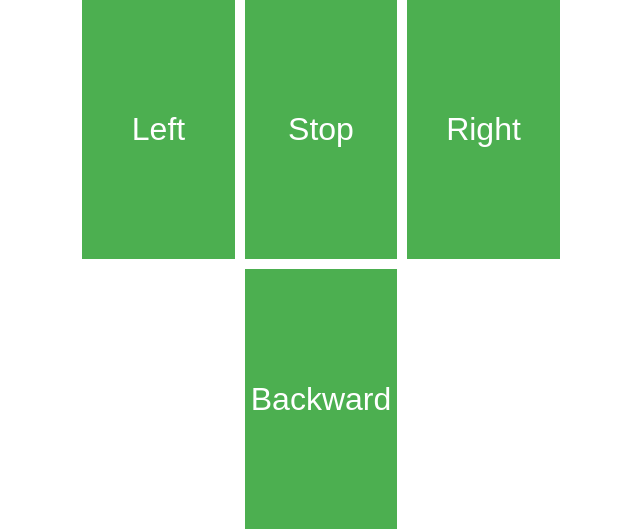
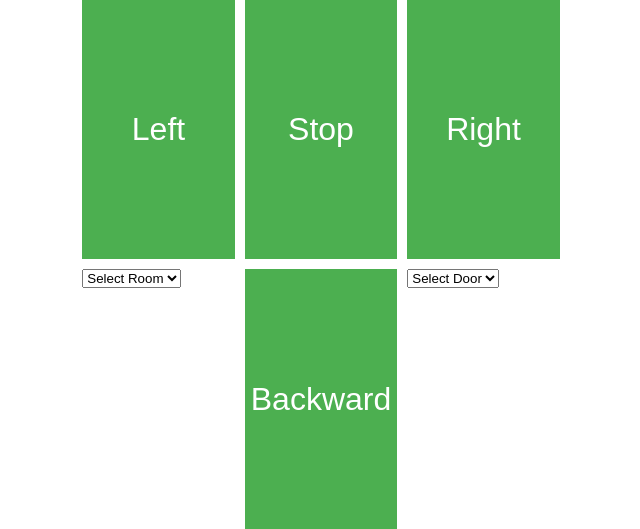
Before and after one commit to CiudadAlex/RobotCarServer, a Flask app: page /ui in a window 1280 px wide. Shown: the part 271-800 px from the top of the page, without its empty margins (319-959 px from the left). Run offline with Flask 3, Linux system fonts and the light colour scheme; parts of the project's set-up code (start-up, migrations or seed data) failed here and were passed over.

Commit message:
RobotCarServer

```diff
--- a/servers/templates/ui.html
+++ b/servers/templates/ui.html
@@ -43,14 +43,24 @@
         <button class="button" onclick="callMoveRestAPI('turn_left',0.15)">Left</button>
         <button class="button" onclick="callMoveRestAPI('stop',0.5)">Stop</button>
         <button class="button" onclick="callMoveRestAPI('turn_right',0.15)">Right</button>
-        <div></div>
+        <div>
+            <select id="combo_room">
+                <option value="">Select Room</option>
+            </select>
+        </div>
         <button class="button" onclick="callMoveRestAPI('backward',1.0)">Backward</button>
-        <div></div>
+        <div>
+            <select id="combo_door">
+                <option value="">Select Door</option>
+            </select>
+        </div>
     </div>
 
     <script>
+        const base_url = 'http://192.168.0.19:8088';
+
         function callMoveRestAPI(button,secs) {
-            fetch(`http://192.168.0.19:8088/move_a_bit/${button}/${secs}`, {
+            fetch(`${base_url}/move_a_bit/${button}/${secs}`, {
                 method: 'POST'
             })
             .then(response => response.json())
@@ -68,7 +78,7 @@
               selected_room_id: selected_room_id,
               selected_room_name: selected_room_name
             };
-            fetch(`http://192.168.0.19:8088/room`, {
+            fetch(`${base_url}/room`, {
                 method: 'POST',
                 headers: {
                   'Content-Type': 'application/json'
@@ -90,7 +100,7 @@
               selected_door_id: selected_door_id,
               selected_door_name: selected_door_name
             };
-            fetch(`http://192.168.0.19:8088/door`, {
+            fetch(`${base_url}/door`, {
                 method: 'POST',
                 headers: {
                   'Content-Type': 'application/json'
@@ -105,6 +115,45 @@
                 console.error('Error:', error);
             });
         }
+
+        document.addEventListener('DOMContentLoaded', function() {
+            const combobox = document.getElementById('combo_room');
+
+            fetch('${base_url}/room_list')
+                .then(response => response.json())
+                .then(data => {
+                    const list_rooms = data.split(',');
+                    list_rooms.forEach(room => {
+                        const opt = document.createElement('option');
+                        opt.value = room;
+                        opt.textContent = room;
+                        combobox.appendChild(opt);
+                    });
+                })
+                .catch(error => {
+                    console.error('Error retrieving the room options:', error);
+                });
+        });
+
+        document.addEventListener('DOMContentLoaded', function() {
+            const combobox = document.getElementById('combo_door');
+
+            fetch('${base_url}/door_list')
+                .then(response => response.json())
+                .then(data => {
+                    const list_doors = data.split(',');
+                    list_doors.forEach(door => {
+                        const opt = document.createElement('option');
+                        opt.value = door;
+                        opt.textContent = door;
+                        combobox.appendChild(opt);
+                    });
+                })
+                .catch(error => {
+                    console.error('Error retrieving the door options:', error);
+                });
+        });
+
     </script>
 </body>
 </html>
```
